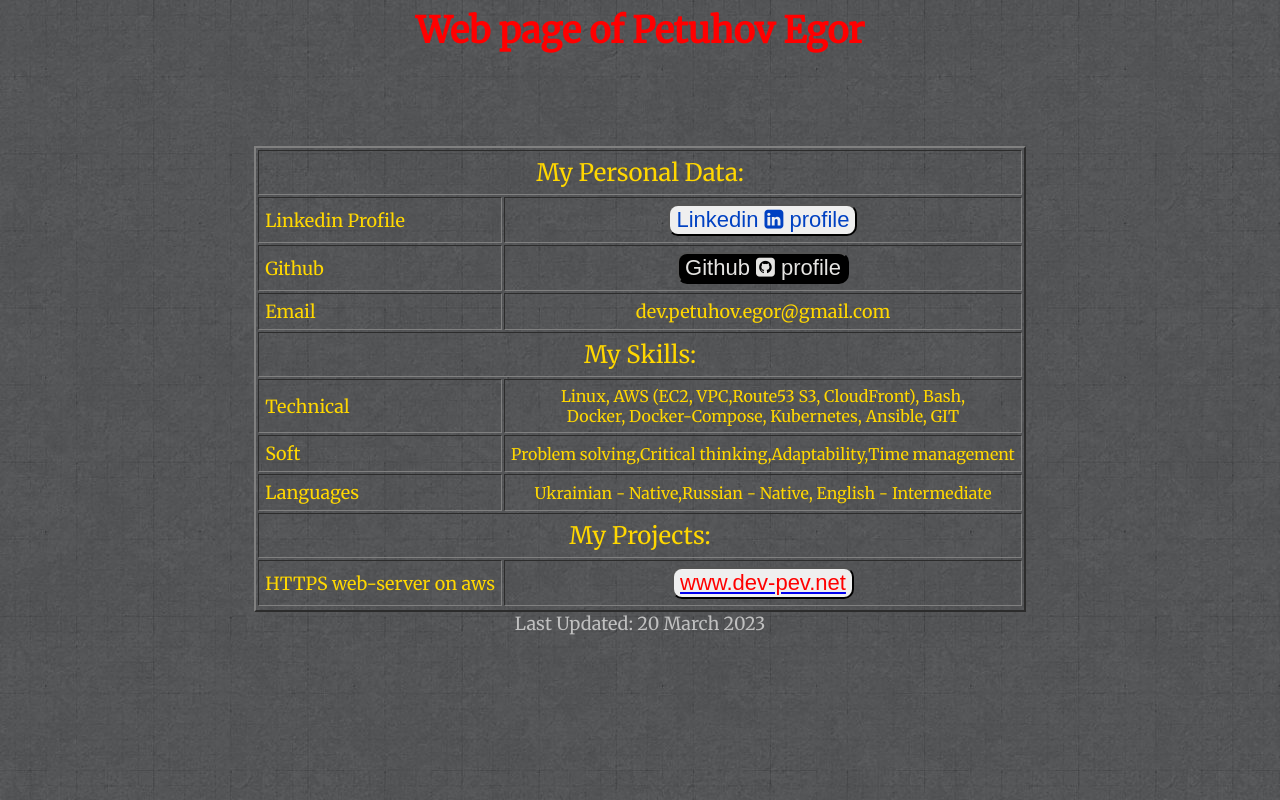
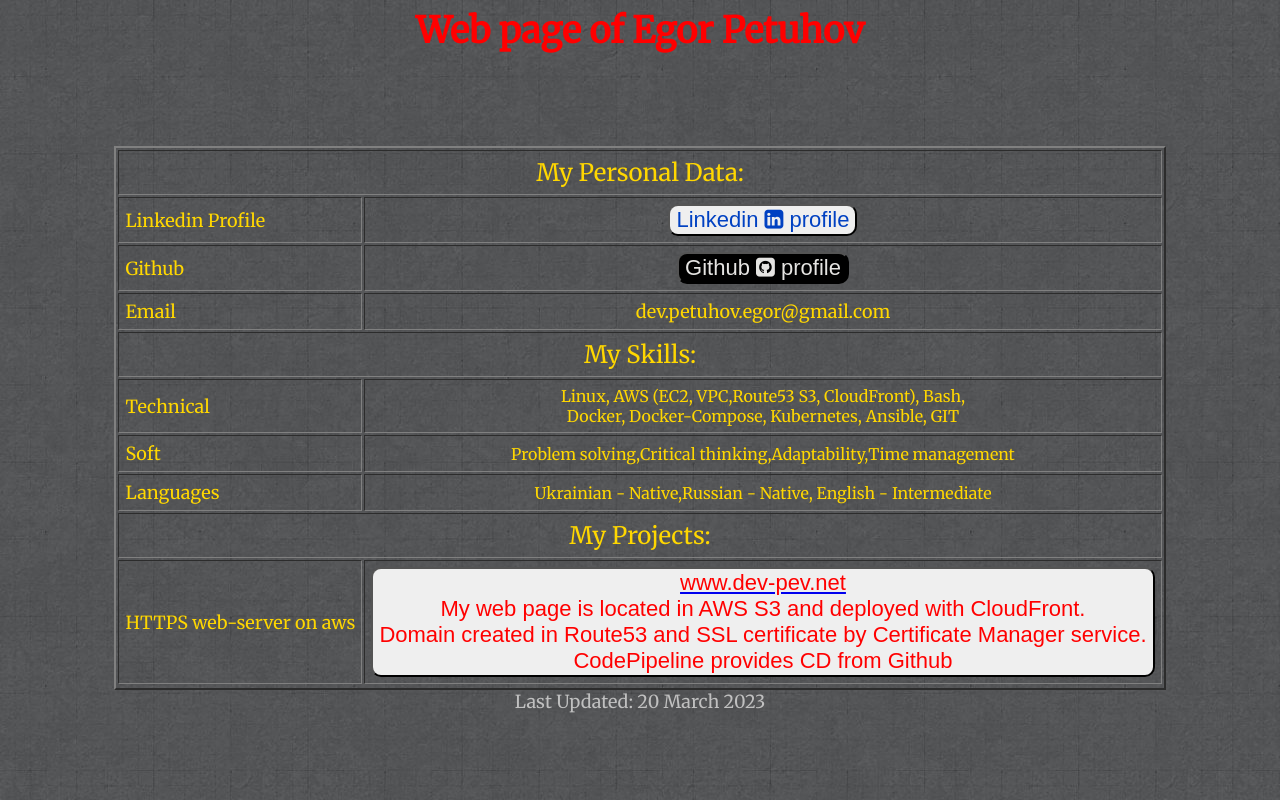
Before and after one commit to petuhovegor/dev-pev, a plain HTML site: page index.html in a window 1280 px wide. Drawn offline with Linux system fonts and the light colour scheme.

Commit message:
Add files via upload

```diff
--- a/index.html
+++ b/index.html
@@ -17,7 +17,7 @@ body {
 <CENTER>
 <font size=+1 color=red>
 
-<H1 ALIGN="Center">Web page of Petuhov Egor</H1>
+<H1 ALIGN="Center">Web page of Egor Petuhov </H1>
 <TABLE BORDER="2"CELLPADDING=6  style="background-color:rgba(0,0,0,0)">
 <BR><BR><BR>
 
@@ -44,8 +44,10 @@ body {
 <td><font color="gold"><center>Ukrainian - Native,Russian - Native, English - Intermediate </td><tr>
 
 <td th colspan="2"><font color="gold" size=+2><center>My Projects:</td><tr>
+
 <td><font color="gold" size=+1>HTTPS web-server on aws</td>
-<td><center><font color="gold" size=+1><a href="https://www.dev-pev.net"><button style="font-size:22px;color:#E5E4E2;border-radius:10px;"><font color = red>www.dev-pev.net</a></td><tr>
+<td><center><font color="gold" size=+1><a href="https://www.dev-pev.net"><button style="font-size:22px;color:#E5E4E2;border-radius:10px;"><font color = red>www.dev-pev.net</a>
+<br>My web page is located in AWS S3 and deployed with CloudFront.<br> Domain created in Route53 and SSL certificate by Certificate Manager service.<br>CodePipeline provides CD from Github</td><tr>
 
 
 <CAPTION style="caption-side:bottom"><font size=+1><font color="silver">Last Updated: 20 March 2023</CAPTION>
```
